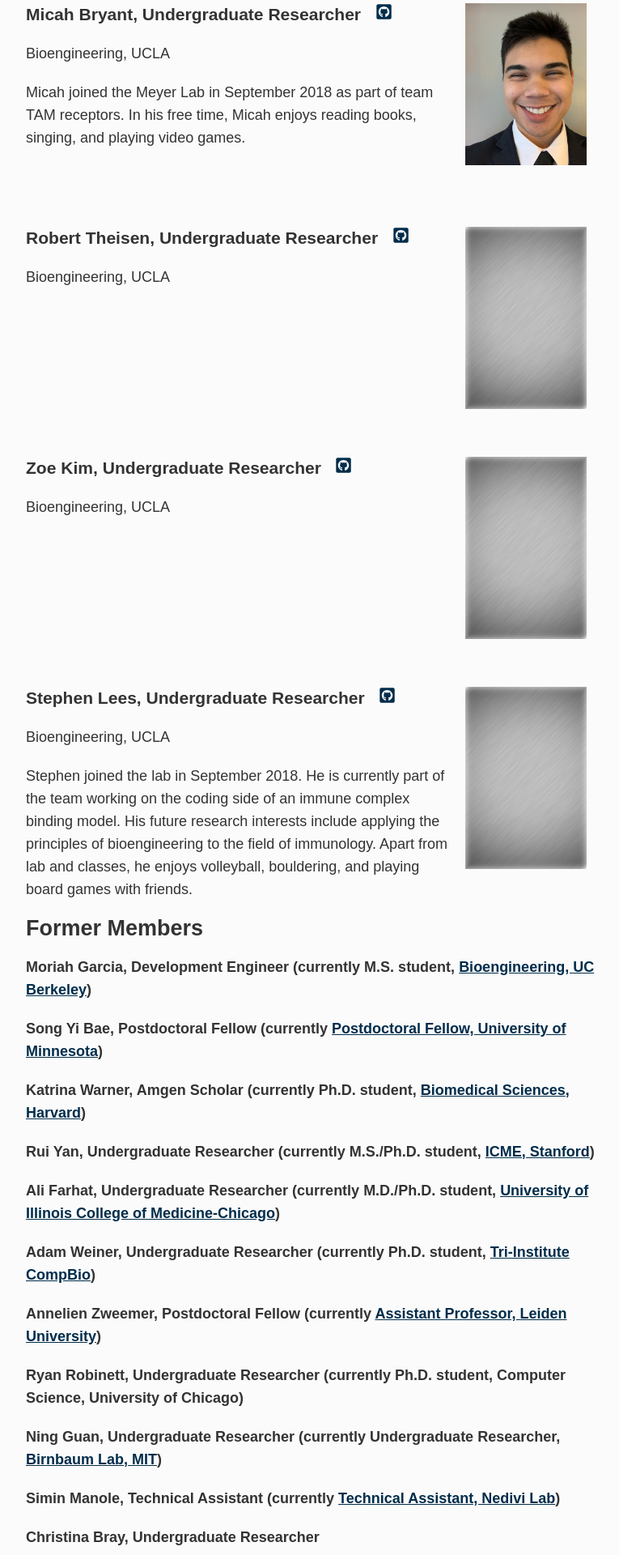
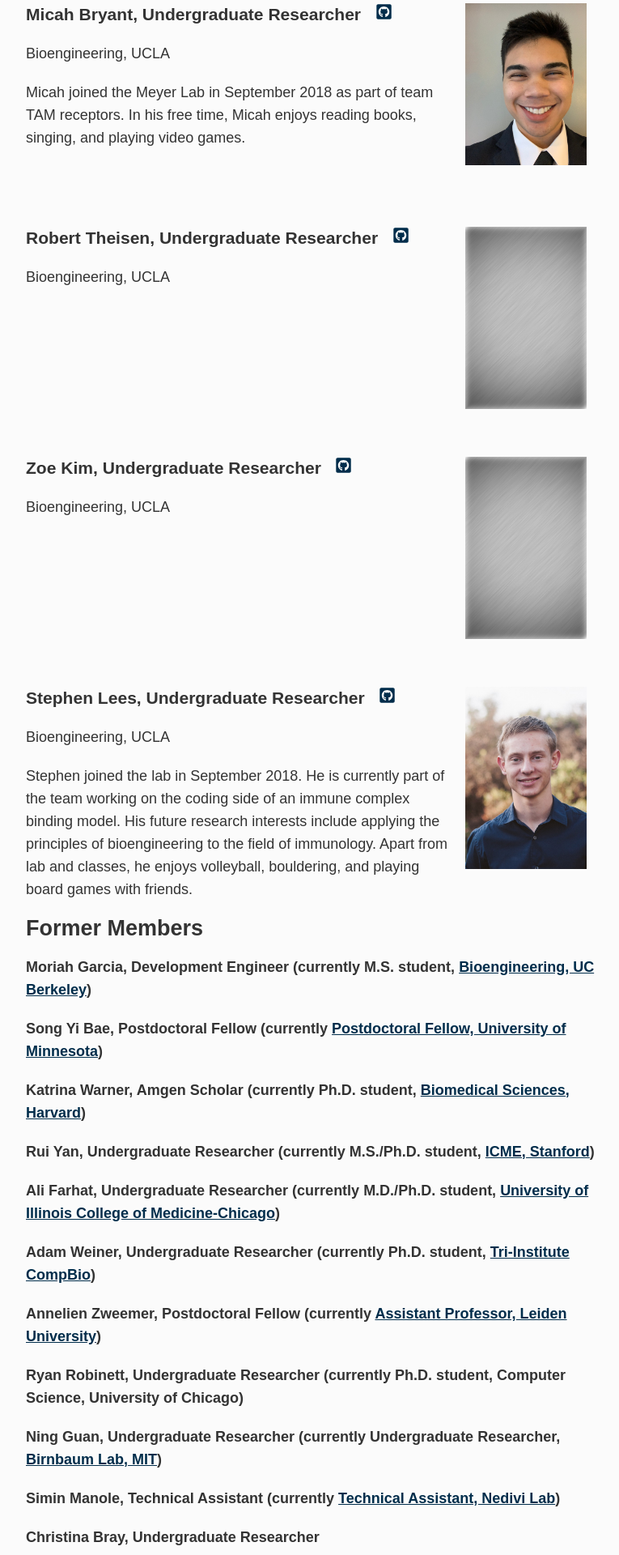
Before and after one commit to meyer-lab/asmlab.org, a Jekyll site: the page built from team/index.md, in a window 1280 px wide. Shown: the part 3906-5826 px from the top of the page at 81% size, without its empty margins (253-1018 px from the left). Built offline with Jekyll 4.4.1, drawn with Linux system fonts in a browser that asks for light colours; some web fonts are replaced.

Commit message:
Update index.md

```diff
--- a/team/index.md
+++ b/team/index.md
@@ -132,7 +132,7 @@
 <br />
 <br />
 
-<div class="span_3 right"><img src="/public/photos/blank.jpg" width="150px" alt="Zoe's picture" /></div>
+<div class="span_3 right"><img src="/public/photos/slees.jpg" width="150px" alt="Stephen's picture" /></div>
 
 ### Stephen Lees, Undergraduate Researcher&nbsp;&nbsp;&nbsp;<a href="https://github.com/stephendl102"><svg class="svg-icon"><use xlink:href="#fa-github"></use></svg></a>
 Bioengineering, UCLA
```
